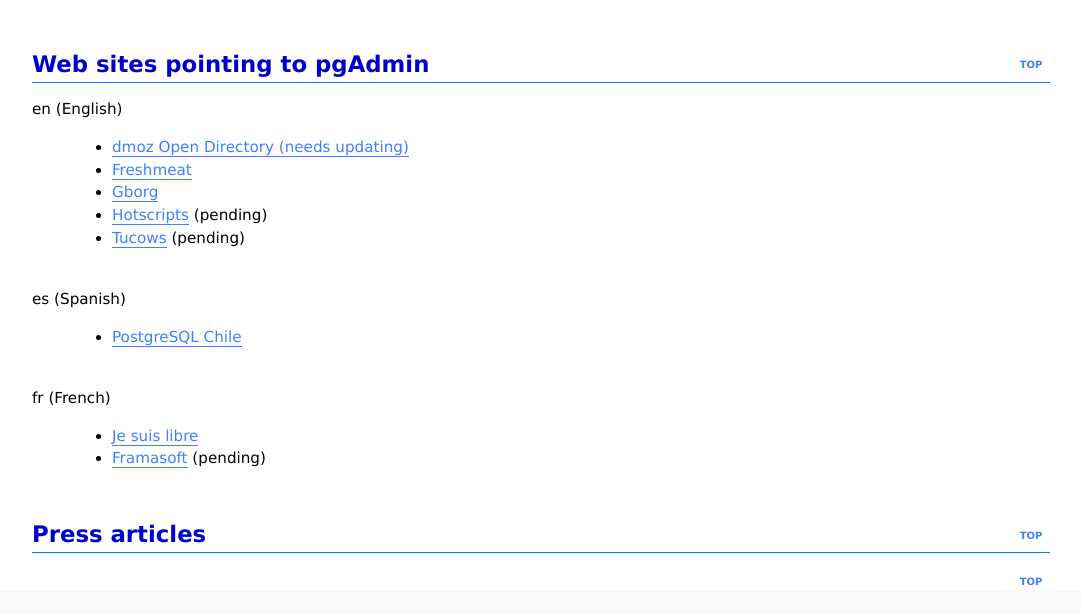
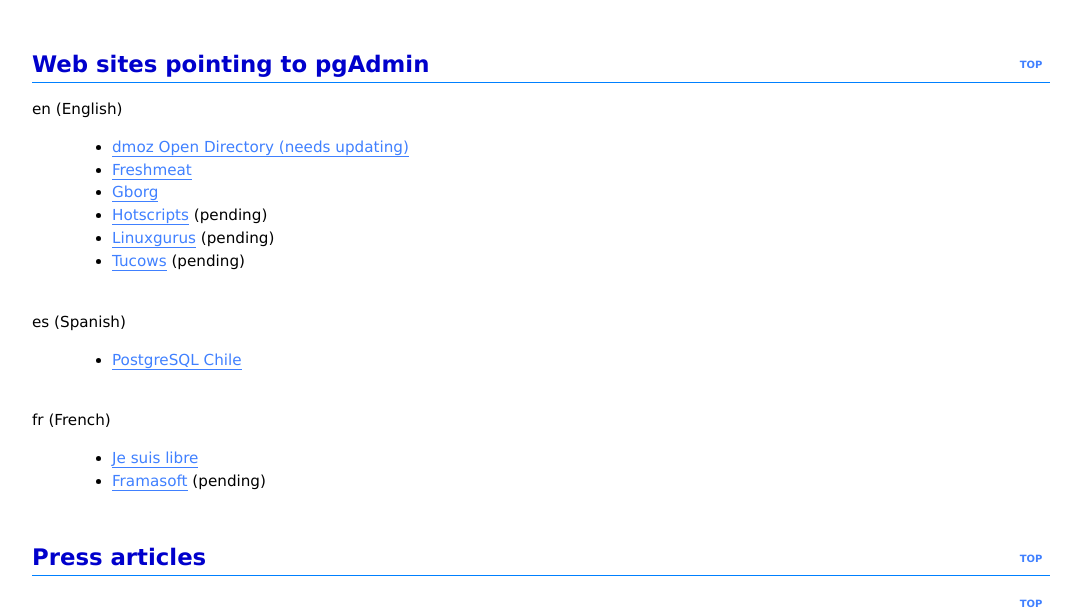
Before and after one commit to shish/pgadmin-www, a PHP site: page /pgadmin3/advocacy.php in a window 1280 px wide. Shown: the part 1133-1747 px from the top of the page, without its empty margins (196-1277 px from the left). Before the commit the page ends 1718 px from the top, so only its background shows below. Run offline with PHP 8.4, Linux system fonts and the light colour scheme.

Commit message:
Adding Linuxguruz
git-svn-id: svn://svn.pgadmin.org/trunk@3067 a7884b65-44f6-0310-8a51-81a127f17b15

```diff
--- a/pgadmin3/cnt/cnt_advocacy.php
+++ b/pgadmin3/cnt/cnt_advocacy.php
@@ -58,6 +58,7 @@ en (English)
     <li><a href='http://freshmeat.net/projects/pgadmin3/?topic_id=68'>Freshmeat</a>
     <li><a href='http://gborg.postgresql.org/project/pgadmin3/projdisplay.php'>Gborg</a>
     <li><a href='http://www.hotscripts.com/Tools_and_Utilities/Database_Tools'>Hotscripts</a> (pending)
+    <li><a href='http://www.linuxguruz.com/z.php?id=95'>Linuxgurus</a> (pending)
     <li><a href='http://www.tucows.com/'>Tucows</a> (pending)
   </ul>
 </dd>
```
